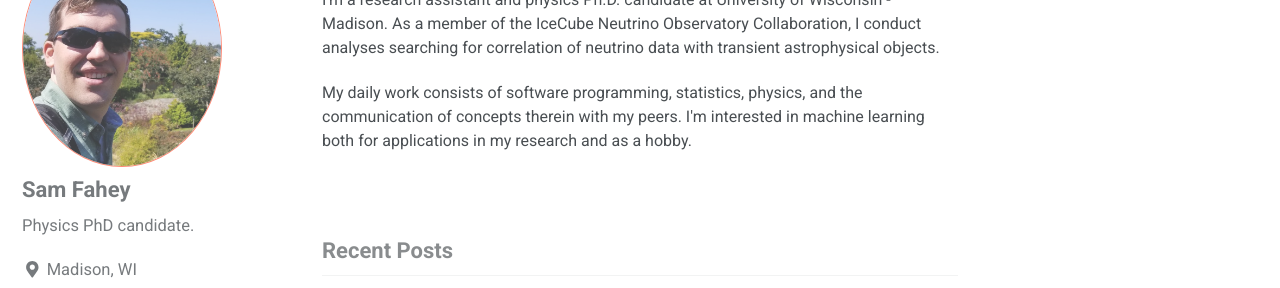
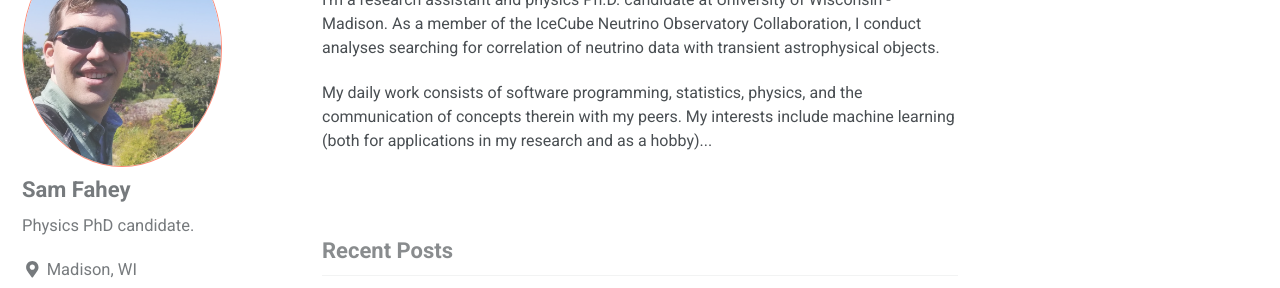
Before and after one commit to sam-fahey/jrbourbeau.github.io, a Jekyll site: the page built from index.html, in a window 1280 px wide and 900 px high, scrolled down 394 px. Shown: the part 177-465 px from the top of the window. Built offline with Jekyll 4.4.1, drawn with Linux system fonts in a browser that asks for light colours; nearby versions of some CDN libraries; the list of posts is cut into pages by our own code.

Commit message:
Update home.html

```diff
--- a/_layouts/home.html
+++ b/_layouts/home.html
@@ -8,7 +8,7 @@ layout: archive
         I'm a research assistant and physics Ph.D. candidate at University of Wisconsin - Madison. As a member of the IceCube Neutrino Observatory Collaboration, I conduct analyses searching for correlation of neutrino data with transient astrophysical objects.
     </p>
     <p>
-        My daily work consists of software programming, statistics, physics, and the communication of concepts therein with my peers. I'm interested in machine learning both for applications in my research and as a hobby.
+        My daily work consists of software programming, statistics, physics, and the communication of concepts therein with my peers. My interests include machine learning (both for applications in my research and as a hobby)...
     </p>
 </section>
 <br />
```
